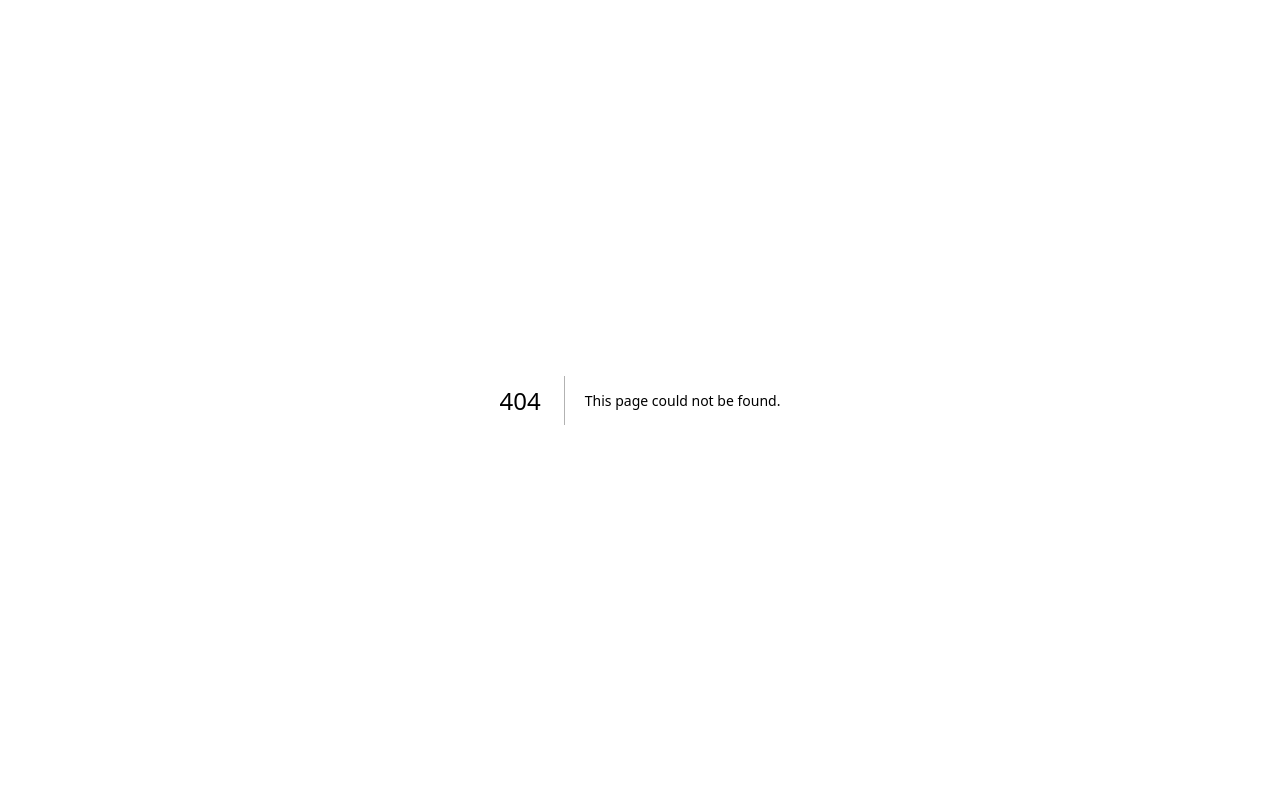
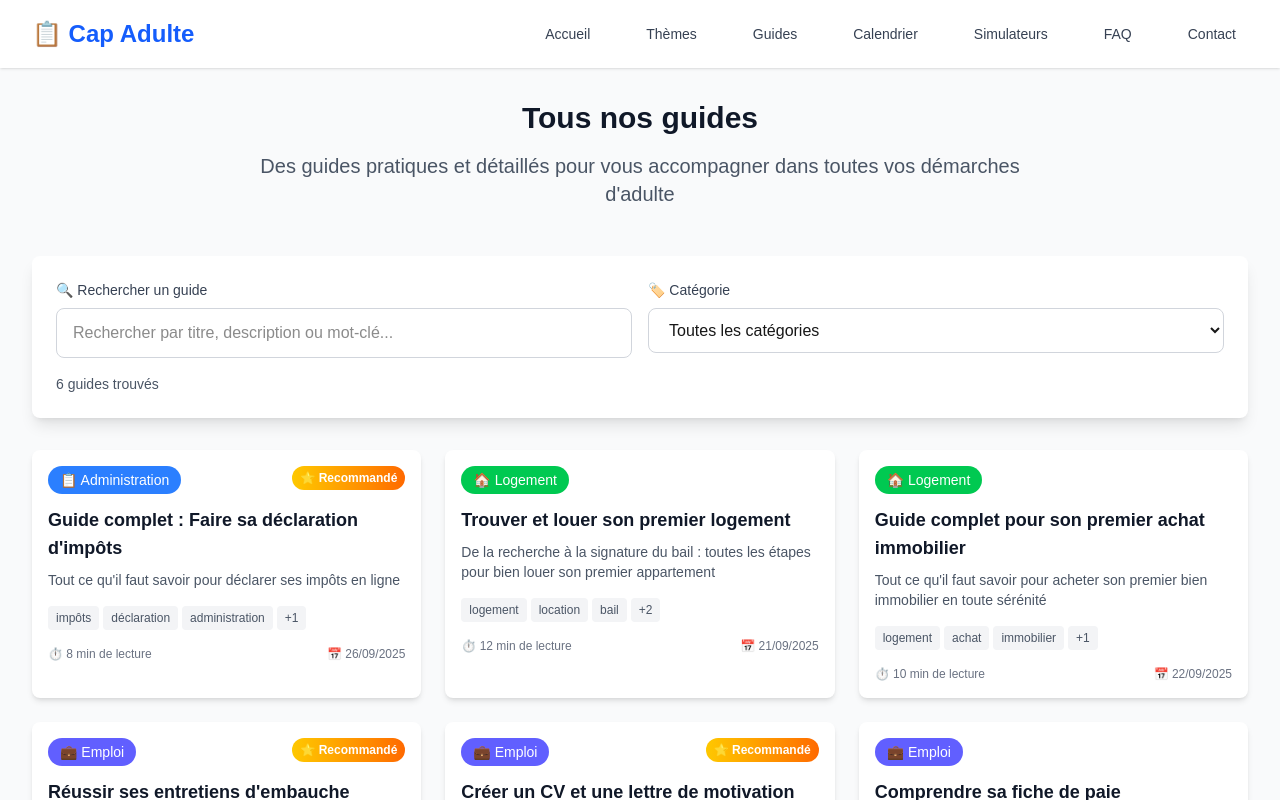
Before and after one commit to TicTac1602/CAP, a Next.js app: page /guide in a window 1280 px wide. Before the commit this address had no page. Shown: the top 800 px of the page. Built offline with nearby package versions, Linux system fonts and the light colour scheme.

Commit message:
Ajout d'une page d'index des guides avec un en-tête cohérent

```diff
--- a/src/app/guide/[slug]/page.tsx
+++ b/src/app/guide/[slug]/page.tsx
@@ -52,25 +52,22 @@ export default async function GuidePage({ params }: PageProps) {
 	return (
 		<div className="min-h-screen bg-white">
 			<div className="max-w-4xl mx-auto px-6 py-8">
-				{/* Breadcrumb */}
-				<nav className="mb-6">
-					<Link href="/" className="text-blue-600 hover:text-blue-800">
-						Accueil
+				{/* Retour arriere*/}
+				<div className="mb-6">
+					<Link
+						href={`/theme/${guide.themeId}`}
+						className="inline-flex items-center text-blue-600 hover:text-blue-800"
+					>
+						← Retour au thème
 					</Link>
-					<span className="mx-2 text-gray-500">/</span>
-					<Link href={`/theme/${guide.themeId}`} className="text-blue-600 hover:text-blue-800">
-						{guide.themeId === 'logement' ? 'Logement' : 'Administration'}
-					</Link>
-					<span className="mx-2 text-gray-500">/</span>
-					<span className="text-gray-700">{guide.title}</span>
-				</nav>
+				</div>
 
 				{/* Guide Header */}
 				<header className="mb-8">
 					<h1 className="text-3xl font-bold text-gray-900 mb-4">{guide.title}</h1>
 					<p className="text-lg text-gray-600 mb-4">{guide.description}</p>
 					<div className="flex items-center text-sm text-gray-500">
-						<span>Temps de lecture: {guide.readingTime}</span>
+						<span>Temps de lecture: {guide.readingTime} min</span>
 						<span className="mx-2">•</span>
 						<span>Dernière mise à jour: {guide.updatedAt || guide.publishedAt}</span>
 					</div>
@@ -122,7 +119,7 @@ export default async function GuidePage({ params }: PageProps) {
 						href={`/theme/${guide.themeId}`}
 						className="inline-flex items-center text-blue-600 hover:text-blue-800"
 					>
-						← Retour aux guides {guide.themeId === 'logement' ? 'Logement' : 'Administration'}
+						← Retour au thème
 					</Link>
 				</div>
 			</div>
--- /dev/null
+++ b/src/app/guide/page.tsx
@@ -0,0 +1,202 @@
+'use client';
+
+import { useState, useMemo } from 'react';
+import Link from 'next/link';
+import { guideArticles } from '@/data/guides';
+import { themes } from '@/data/themes';
+import Header from '@/components/Header';
+
+export default function GuidesPage() {
+	const [searchTerm, setSearchTerm] = useState('');
+	const [selectedTheme, setSelectedTheme] = useState<string>('all');
+
+	// Filtrer les guides selon les critères de recherche
+	const filteredGuides = useMemo(() => {
+		return guideArticles.filter(guide => {
+			const matchesSearch =
+				guide.title.toLowerCase().includes(searchTerm.toLowerCase()) ||
+				guide.description.toLowerCase().includes(searchTerm.toLowerCase()) ||
+				guide.tags.some(tag => tag.toLowerCase().includes(searchTerm.toLowerCase()));
+
+			const matchesTheme = selectedTheme === 'all' || guide.themeId === selectedTheme;
+
+			return matchesSearch && matchesTheme;
+		});
+	}, [searchTerm, selectedTheme]);
+
+	// Obtenir le nom du thème à partir de l'ID
+	const getThemeName = (themeId: string) => {
+		const theme = themes.find(t => t.id === themeId);
+		return theme ? theme.title : themeId;
+	};
+
+	// Obtenir l'icône du thème
+	const getThemeIcon = (themeId: string) => {
+		const theme = themes.find(t => t.id === themeId);
+		return theme ? theme.icon : '📚';
+	};
+
+	// Obtenir la couleur du thème
+	const getThemeColor = (themeId: string) => {
+		const theme = themes.find(t => t.id === themeId);
+		return theme ? theme.color : 'bg-gray-500';
+	};
+
+	return (
+		<div className="min-h-screen bg-gray-50">
+			<Header />
+			<div className="max-w-7xl mx-auto px-4 sm:px-6 lg:px-8 py-8">
+				{/* En-tête */}
+				<div className="text-center mb-12">
+					<h1 className="text-3xl font-bold text-gray-900 mb-4">
+						Tous nos guides
+					</h1>
+					<p className="text-xl text-gray-600 max-w-3xl mx-auto">
+						Des guides pratiques et détaillés pour vous accompagner dans toutes vos démarches d'adulte
+					</p>
+				</div>
+
+				{/* Barre de recherche et filtres */}
+				<div className="bg-white rounded-lg shadow-lg p-6 mb-8">
+					<div className="grid grid-cols-1 md:grid-cols-2 gap-4 mb-4">
+						{/* Barre de recherche */}
+						<div>
+							<label htmlFor="search" className="block text-sm font-medium text-gray-700 mb-2">
+								🔍 Rechercher un guide
+							</label>
+							<input
+								id="search"
+								type="text"
+								placeholder="Rechercher par titre, description ou mot-clé..."
+								value={searchTerm}
+								onChange={(e) => setSearchTerm(e.target.value)}
+								className="w-full px-4 py-3 border border-gray-300 rounded-lg focus:ring-2 focus:ring-indigo-500 focus:border-transparent"
+							/>
+						</div>
+
+						{/* Filtre par thème */}
+						<div>
+							<label htmlFor="theme" className="block text-sm font-medium text-gray-700 mb-2">
+								🏷️ Catégorie
+							</label>
+							<select
+								id="theme"
+								value={selectedTheme}
+								onChange={(e) => setSelectedTheme(e.target.value)}
+								className="w-full px-4 py-3 border border-gray-300 rounded-lg focus:ring-2 focus:ring-indigo-500 focus:border-transparent"
+							>
+								<option value="all">Toutes les catégories</option>
+								{themes.map(theme => (
+									<option key={theme.id} value={theme.id}>
+										{theme.icon} {theme.title}
+									</option>
+								))}
+							</select>
+						</div>
+					</div>
+
+					{/* Compteur de résultats */}
+					<div className="text-sm text-gray-600">
+						{filteredGuides.length} guide{filteredGuides.length > 1 ? 's' : ''} trouvé{filteredGuides.length > 1 ? 's' : ''}
+						{searchTerm && ` pour "${searchTerm}"`}
+					</div>
+				</div>
+
+				{/* Liste des guides */}
+				{filteredGuides.length === 0 ? (
+					<div className="text-center py-12">
+						<div className="text-6xl mb-4">🔍</div>
+						<h3 className="text-xl font-semibold text-gray-700 mb-2">
+							Aucun guide trouvé
+						</h3>
+						<p className="text-gray-500">
+							Essayez de modifier vos critères de recherche ou vos filtres
+						</p>
+					</div>
+				) : (
+					<div className="grid grid-cols-1 md:grid-cols-2 lg:grid-cols-3 gap-6">
+						{filteredGuides.map(guide => (
+							<Link
+								key={guide.id}
+								href={`/guide/${guide.slug}`}
+								className="group"
+							>
+								<div className="bg-white rounded-lg shadow-md hover:shadow-xl transition-all duration-300 transform hover:-translate-y-1 h-full">
+									{/* En-tête de la carte */}
+									<div className="p-4 pb-0">
+										<div className="flex justify-between items-start mb-3">
+											{/* Catégorie */}
+											<span className={`inline-flex items-center px-3 py-1 rounded-full text-sm font-medium text-white ${getThemeColor(guide.themeId)}`}>
+												{getThemeIcon(guide.themeId)} {getThemeName(guide.themeId)}
+											</span>
+											{guide.featured && (
+												<span className="bg-gradient-to-r from-yellow-400 to-orange-500 text-white px-2 py-1 rounded-full text-xs font-bold">
+													⭐ Recommandé
+												</span>
+											)}
+										</div>
+									</div>
+
+									{/* Contenu */}
+									<div className="p-4 pt-0">
+										<h3 className="text-lg font-semibold text-gray-900 mb-2 group-hover:text-indigo-600 transition-colors">
+											{guide.title}
+										</h3>
+										<p className="text-gray-600 text-sm mb-4 line-clamp-3">
+											{guide.description}
+										</p>
+
+										{/* Tags */}
+										<div className="flex flex-wrap gap-1 mb-4">
+											{guide.tags.slice(0, 3).map(tag => (
+												<span
+													key={tag}
+													className="inline-block bg-gray-100 text-gray-600 px-2 py-1 rounded text-xs"
+												>
+													{tag}
+												</span>
+											))}
+											{guide.tags.length > 3 && (
+												<span className="inline-block bg-gray-100 text-gray-600 px-2 py-1 rounded text-xs">
+													+{guide.tags.length - 3}
+												</span>
+											)}
+										</div>
+
+										{/* Métadonnées */}
+										<div className="flex items-center justify-between text-xs text-gray-500">
+											<span className="flex items-center">
+												⏱️ {guide.readingTime} min de lecture
+											</span>
+											<span>
+												📅 {guide.publishedAt ? new Date(guide.publishedAt).toLocaleDateString('fr-FR') : 'Date inconnue'}
+											</span>
+										</div>
+									</div>
+								</div>
+							</Link>
+						))}
+					</div>
+				)}
+
+				{/* Suggestion d'ajout */}
+				<div className="mt-12 text-center">
+					<div className="bg-blue-500 rounded-lg p-6 text-white">
+						<h3 className="text-xl font-semibold mb-2">
+							💡 Vous ne trouvez pas ce que vous cherchez ?
+						</h3>
+						<p className="mb-4">
+							Proposez-nous de nouveaux guides ou sujets à traiter !
+						</p>
+						<Link
+							href="/contact"
+							className="inline-flex items-center px-6 py-3 bg-white text-blue-500 font-semibold rounded-lg hover:bg-gray-100 transition-colors"
+						>
+							📝 Faire une suggestion
+						</Link>
+					</div>
+				</div>
+			</div>
+		</div>
+	);
+}
--- a/src/components/Header.tsx
+++ b/src/components/Header.tsx
@@ -9,6 +9,7 @@ export default function Header() {
 	const navigation = [
 		{ name: 'Accueil', href: '/' },
 		{ name: 'Thèmes', href: '/theme' },
+		{ name: 'Guides', href: '/guide' },
 		{ name: 'Calendrier', href: '/calendrier' },
 		{ name: 'Simulateurs', href: '/simulateurs' },
 		{ name: 'FAQ', href: '/faq' },
```
